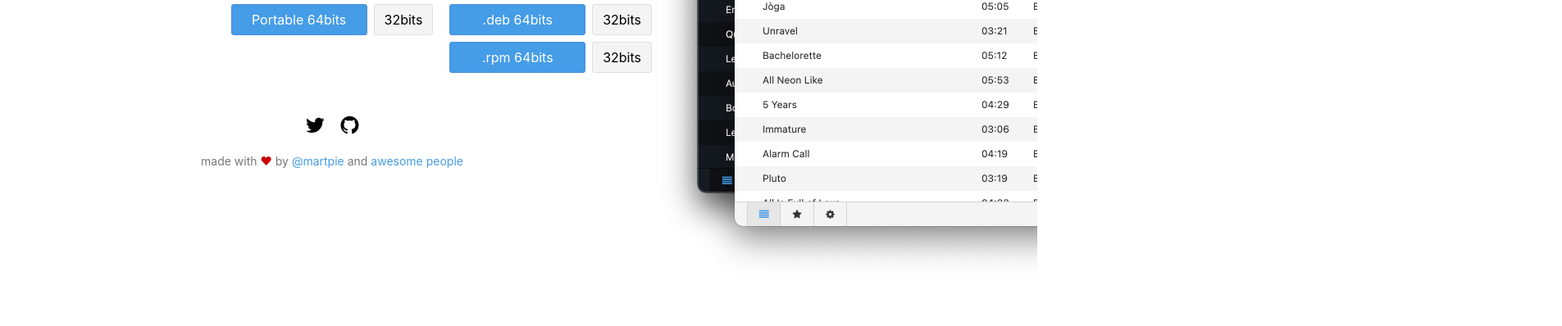
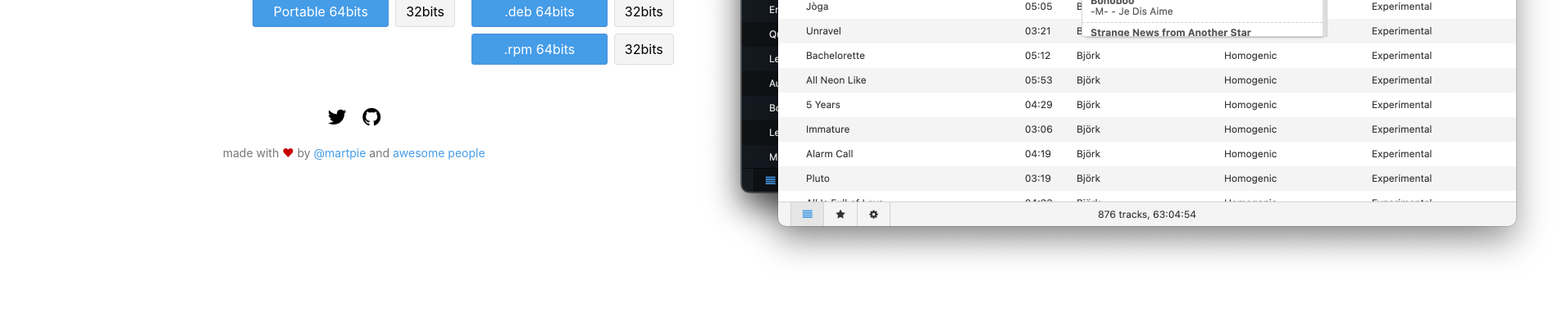
Before and after one commit to martpie/museeks.io, an Astro site: page / in a window 1280 px wide. Shown: the part 402-800 px from the top of the page at 82% size, 1905 px wide, since content can reach past the window. Built offline with nearby package versions, Linux system fonts and the light colour scheme; Astro itself is replaced by a stand-in of ours.

Commit message:
Better responsive screenshot + slide into view on hover

```diff
--- a/src/pages/index.astro
+++ b/src/pages/index.astro
@@ -15,7 +15,13 @@
 >
   <div class="container">
     {/* SCREENSHOT */}
-    <div class="screenshot"></div>
+    <div class="screenshotWrapper">
+      <img
+        class="screenshot"
+        src="./screenshot.png"
+        alt="A screenshot of Museeks"
+      />
+    </div>
 
     {/* MAIN (left content) */}
     <main class="main">
@@ -29,8 +35,10 @@
           |
           <Link
             href={`https://github.com/martpie/museeks/releases/tag/${VERSION}`}
-            openInNewTab>changes</Link
+            openInNewTab
           >
+            changes
+          </Link>
           |
           <Link href="https://github.com/martpie/museeks/releases" openInNewTab>
             other releases
@@ -165,7 +173,8 @@
             <Link
               href="https://github.com/martpie/museeks/graphs/contributors"
               openInNewTab
-              >awesome people
+            >
+              awesome people
             </Link>
           </div>
         </footer>
@@ -175,6 +184,10 @@
 </Layout>
 
 <style>
+  body {
+    overflow-x: hidden;
+  }
+
   .container {
     display: flex;
     flex-direction: column;
@@ -188,19 +201,41 @@
   }
 
   .screenshot {
-    max-width: 500px;
-    flex: 2;
-    min-height: 400px;
-    background-image: url("/screenshot.png");
-    background-repeat: no-repeat;
-    background-position: center;
-    background-size: contain;
+    width: 1057px; /* 703px height */
+    max-width: 100%;
+    height: auto;
+  }
+
+  .screenshotWrapper {
+    position: relative;
   }
 
   @media (min-width: 900px) {
+    .screenshotWrapper {
+      flex: 1.5 0 auto;
+      max-width: 700px;
+    }
+
     .screenshot {
-      background-position: left center;
-      background-size: 1057px 703px;
+      position: absolute;
+      margin-left: auto;
+      margin-top: auto;
+      margin-bottom: auto;
+      left: 0;
+      top: 0;
+      bottom: 0;
+      min-width: 700px;
+      transition: transform ease-in-out 0.2s;
+    }
+
+    .screenshot:hover {
+      transform: translateX(-50%);
+    }
+  }
+
+  @media (min-width: 1200px) {
+    .screenshot {
+      min-width: 1057px;
     }
   }
 
@@ -220,6 +255,7 @@
   }
 
   .downloadsTitle {
+    margin-top: 0;
     text-align: center;
     font-weight: normal;
   }
```
